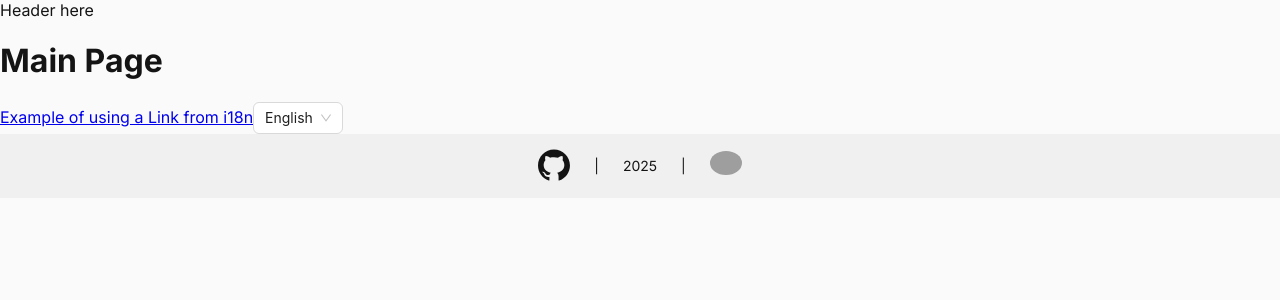
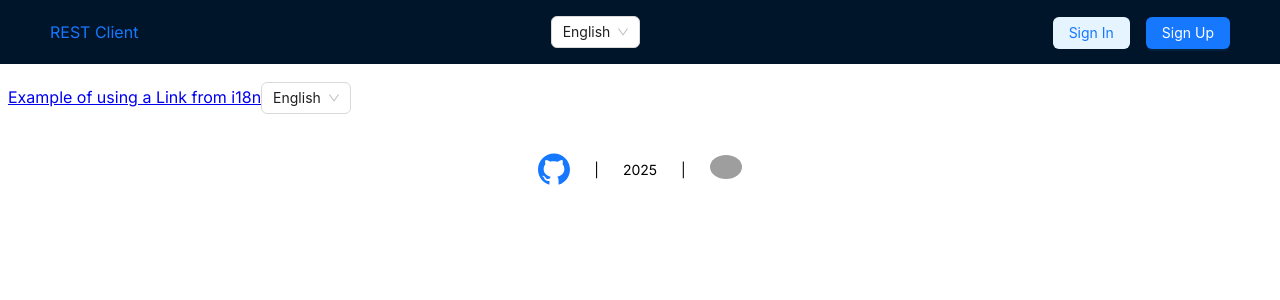
Before and after one commit to AngelinaBz/rest-client-app, a Next.js app: page /en in a window 1280 px wide. Shown: the top 300 px of the page. Built offline with nearby package versions, Linux system fonts and the light colour scheme; grey boxes are pictures that could not be loaded; what @ant-design/nextjs-registry would draw is missing.

Commit message:
feat: add header elements in app-header.tsx

```diff
--- a/src/app/[locale]/layout.tsx
+++ b/src/app/[locale]/layout.tsx
@@ -6,7 +6,7 @@ import { AntdRegistry } from '@ant-design/nextjs-registry';
 import { routing } from '@/i18n/routing';
 import { RootLayoutProps } from '@/types';
 import { AppFooter } from '@/components/app-footer';
-import '../global.css';
+import { AppHeader } from '@/components/app-header';
 
 const inter = Inter({ subsets: ['latin'] });
 
@@ -29,7 +29,7 @@ const RootLayout = async ({ children, params }: RootLayoutProps) => {
       <body className={inter.className}>
         <AntdRegistry>
           <NextIntlClientProvider>
-            <header>Header here</header>
+            <AppHeader />
             <main>{children}</main>
             <AppFooter />
           </NextIntlClientProvider>
--- /dev/null
+++ b/src/components/app-header/app-header.module.css
@@ -0,0 +1,11 @@
+:global(.ant-layout-header).header {
+  position: fixed;
+  top: 0;
+  left: 0;
+  width: 100%;
+  z-index: 1000;
+  box-sizing: border-box;
+  display: flex;
+  justify-content: space-between;
+  align-items: center;
+}
--- /dev/null
+++ b/src/components/app-header/app-header.tsx
@@ -0,0 +1,46 @@
+'use client';
+
+import { Button, Layout, Space } from 'antd';
+import { useEffect, useState } from 'react';
+import Link from 'next/link';
+import LocaleSwitcher from '../locale-switcher/locale-switcher';
+import styles from './app-header.module.css';
+import { Routes } from '@/types/routes';
+
+const { Header } = Layout;
+
+const AppHeader = (): React.JSX.Element => {
+  const [isSticky, setIsSticky] = useState(false);
+
+  useEffect(() => {
+    setIsSticky(false);
+  }, []);
+
+  return (
+    <Header className={`${styles.header} ${isSticky ? styles.sticky : ''}`}>
+      <Link className={styles.logo} href={Routes.MAIN}>
+        REST Client
+      </Link>
+
+      <LocaleSwitcher />
+
+      <Space
+        className={styles['header-container']}
+        size="middle"
+        align="center"
+      >
+        <Link href="/signin">
+          <Button type="link" color="blue" variant="filled">
+            Sign In
+          </Button>
+        </Link>
+
+        <Link href="/signup">
+          <Button type="primary">Sign Up</Button>
+        </Link>
+      </Space>
+    </Header>
+  );
+};
+
+export default AppHeader;
--- /dev/null
+++ b/src/components/app-header/index.ts
@@ -0,0 +1 @@
+export { default as AppHeader } from './app-header';
```
